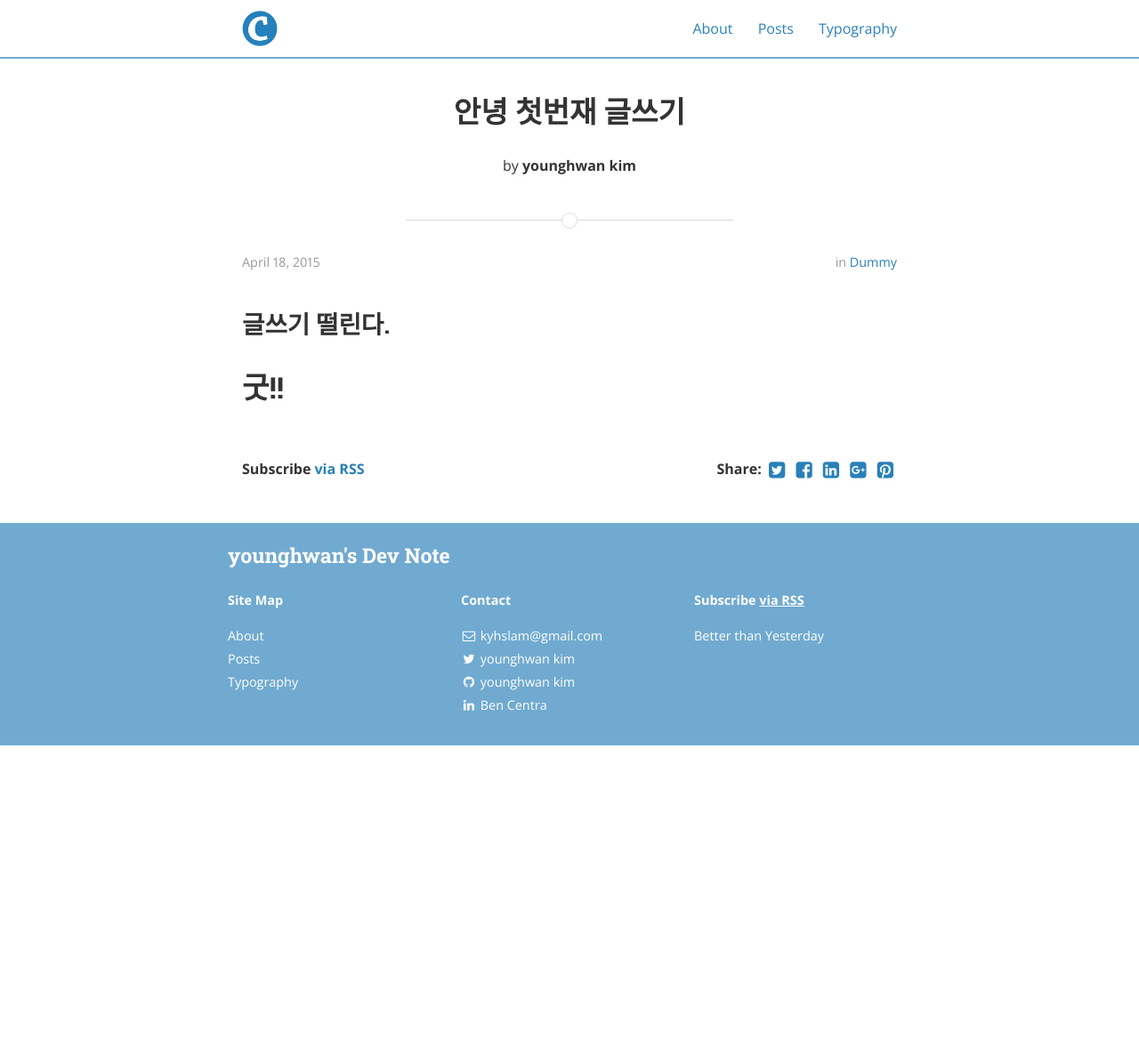
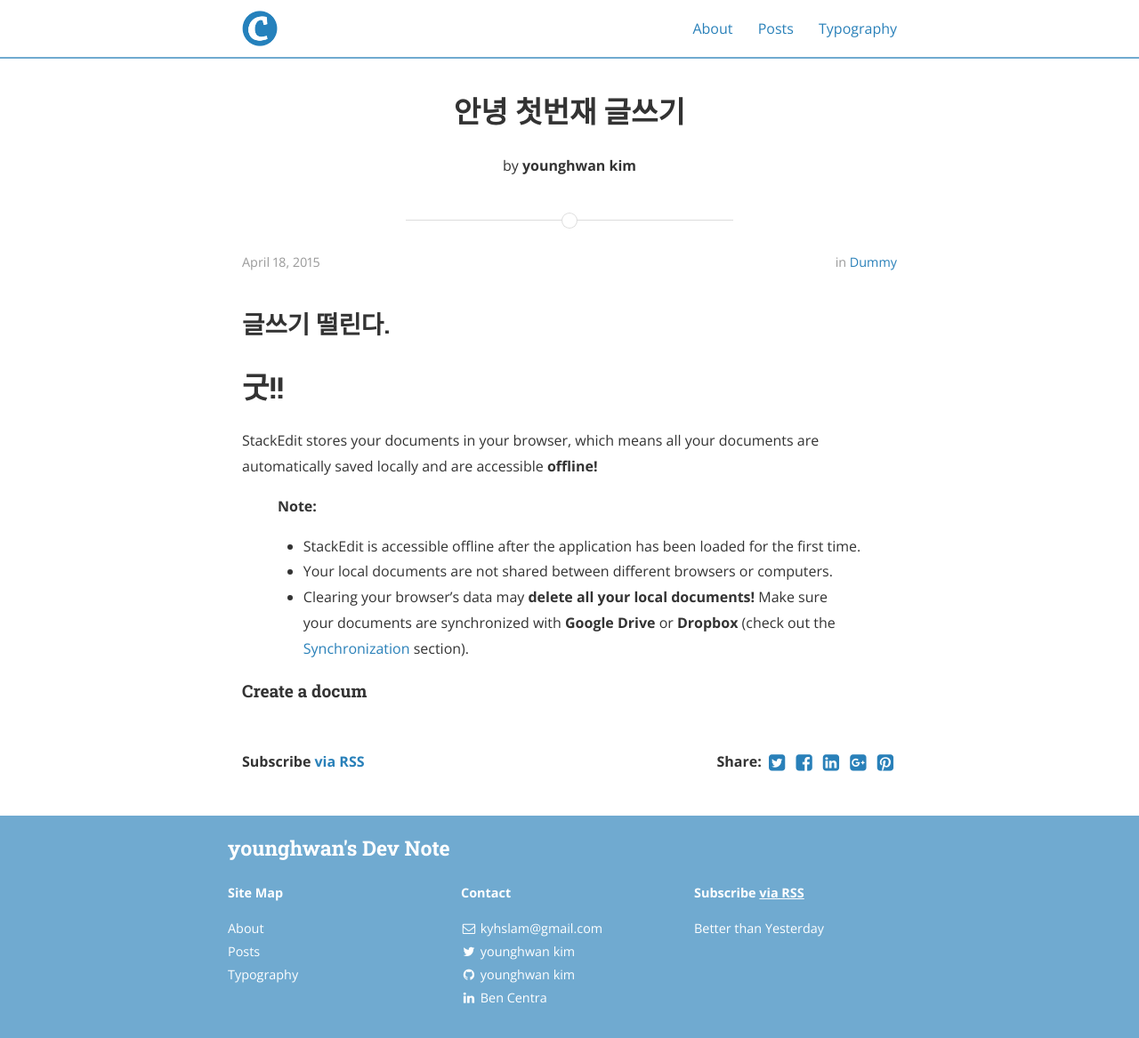
Before and after one commit to yOneChu/kyhslam.github.io, a Jekyll site: the page built from _posts/2019-05-17-test1.markdown, in a window 1280 px wide. Shown: the whole page at 89% size. Built offline with Jekyll 4.4.1, drawn with Linux system fonts in a browser that asks for light colours; nearby versions of some CDN libraries; before the commit the page ends 900 px from its top, so only the background shows below that.

Commit message:
Update 2019-05-17-test1.markdown

```diff
--- a/_posts/2019-05-17-test1.markdown
+++ b/_posts/2019-05-17-test1.markdown
@@ -11,3 +11,14 @@
 ## 글쓰기 떨린다.
 
 # 굿!!
+
+
+StackEdit stores your documents in your browser, which means all your documents are automatically saved locally and are accessible **offline!**
+
+> **Note:**
+
+> - StackEdit is accessible offline after the application has been loaded for the first time.
+> - Your local documents are not shared between different browsers or computers.
+> - Clearing your browser's data may **delete all your local documents!** Make sure your documents are synchronized with **Google Drive** or **Dropbox** (check out the [<i class="icon-refresh"></i> Synchronization](#synchronization) section).
+
+#### <i class="icon-file"></i> Create a docum
```
